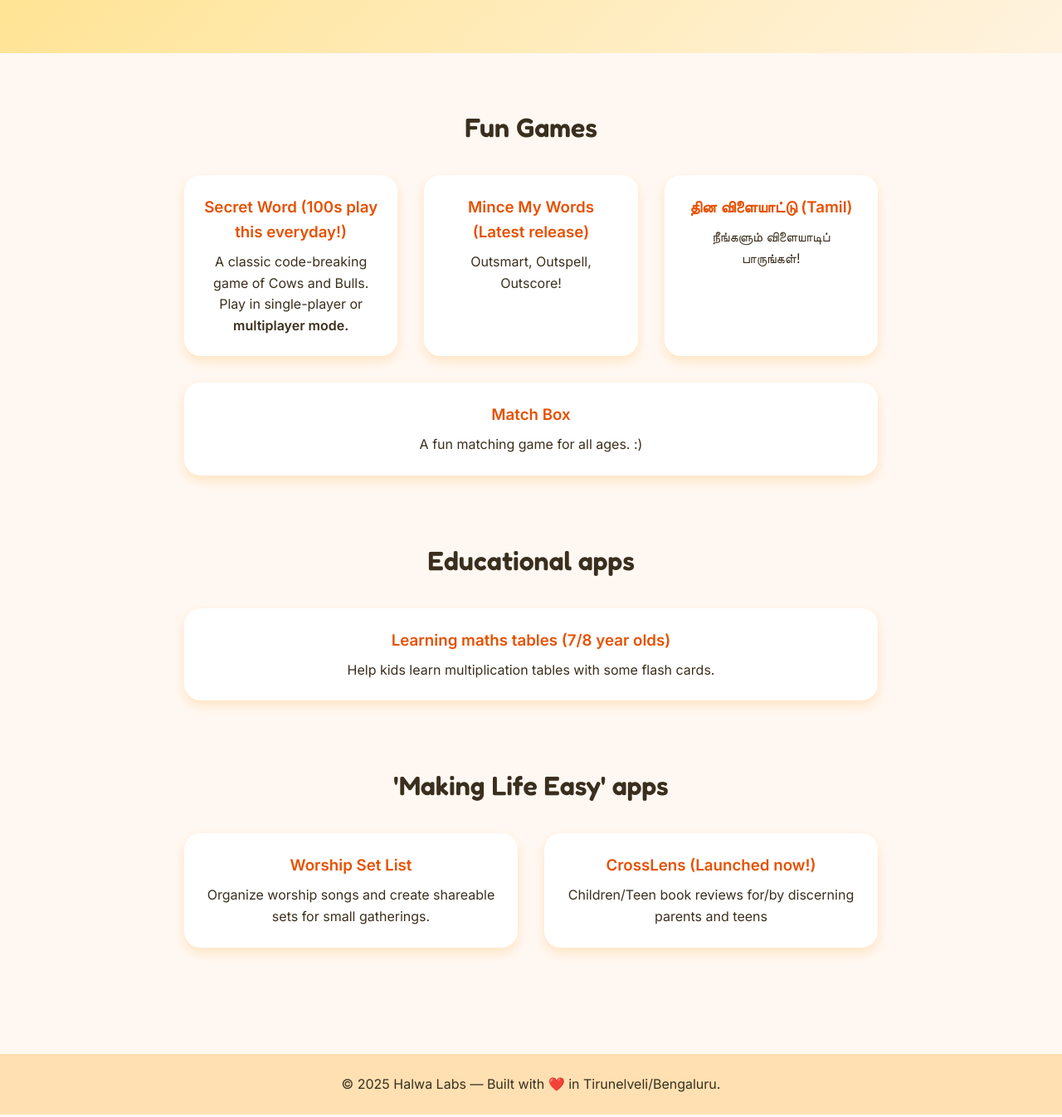
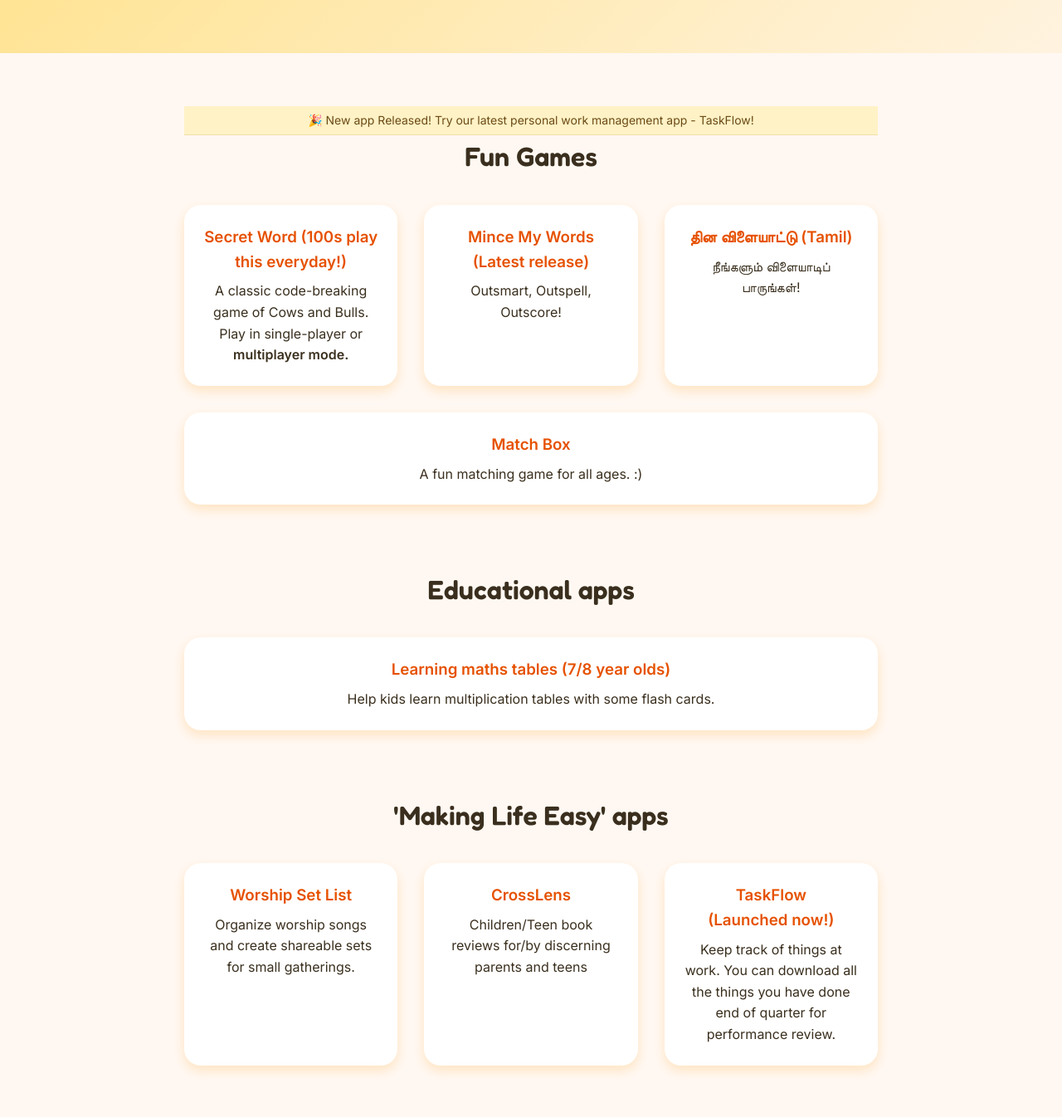
Before and after one commit to joejayanth/halwalabs, a plain HTML site: page index.html in a window 1280 px wide. Shown: the part 400-1746 px from the top of the page at 83% size. Drawn offline with Linux system fonts and the light colour scheme.

Commit message:
added taskflow

```diff
--- a/index.html
+++ b/index.html
@@ -36,6 +36,13 @@
 
 
   <section class="section fade-in" id="projects">
+
+    <!-- Announcement Banner -->
+<div class="announcement-banner">
+  🎉 New app Released! Try our latest personal work management app - <a href="https://taskflow.halwalabs.com">TaskFlow! </a>
+</div>
+
+
 
 
      <h2>Fun Games</h2>
@@ -106,9 +113,15 @@
 
 
         <a class="card" href="https://crosslens.org" target="_blank">
-        <h3>CrossLens (Launched now!)</h3>
+        <h3>CrossLens</h3>
         <p>Children/Teen book reviews for/by discerning parents and teens</p>
         </a>
+
+        <a class="card" href="https://taskflow.halwalabs.com" target="_blank">
+        <h3>TaskFlow <br>(Launched now!)</h3>
+        <p>Keep track of things at work. You can download all the things you have done end of quarter for performance review.</p>
+        </a>
+
 
 
        <!--
--- a/style.css
+++ b/style.css
@@ -106,3 +106,14 @@ footer {
   opacity: 1;
   transform: translateY(0);
 }
+
+.announcement-banner {
+  width: 100%;
+  background: #FFF2C6;           /* Light yellow background */
+  color: #6B4B16;               /* Soft brown text to match your theme */
+  text-align: center;
+  padding: 6px 0;               /* Thin height */
+  font-size: 14px;
+  font-weight: 500;
+  border-bottom: 1px solid #F0DFA8; /* optional subtle bottom border */
+}
```
